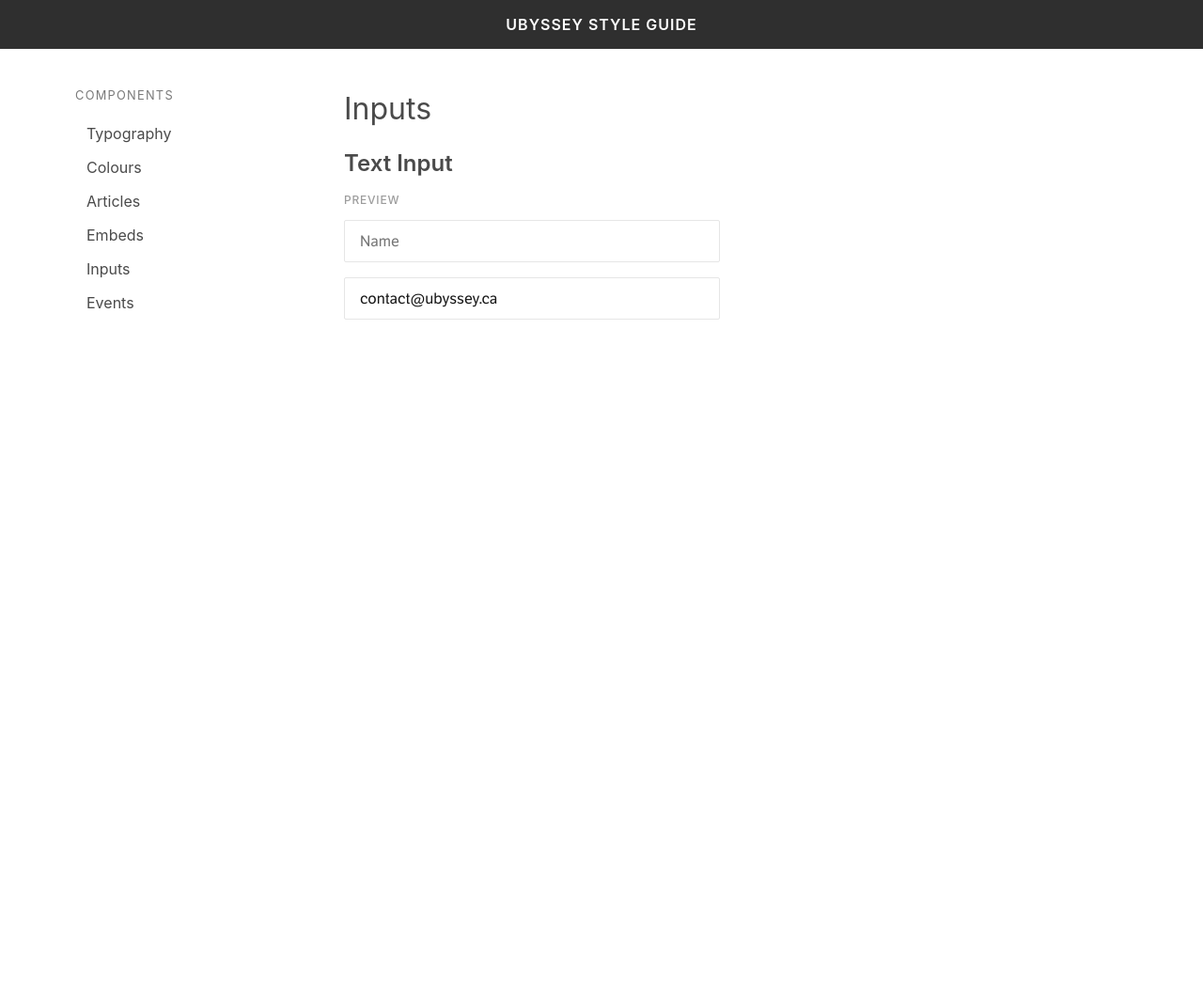
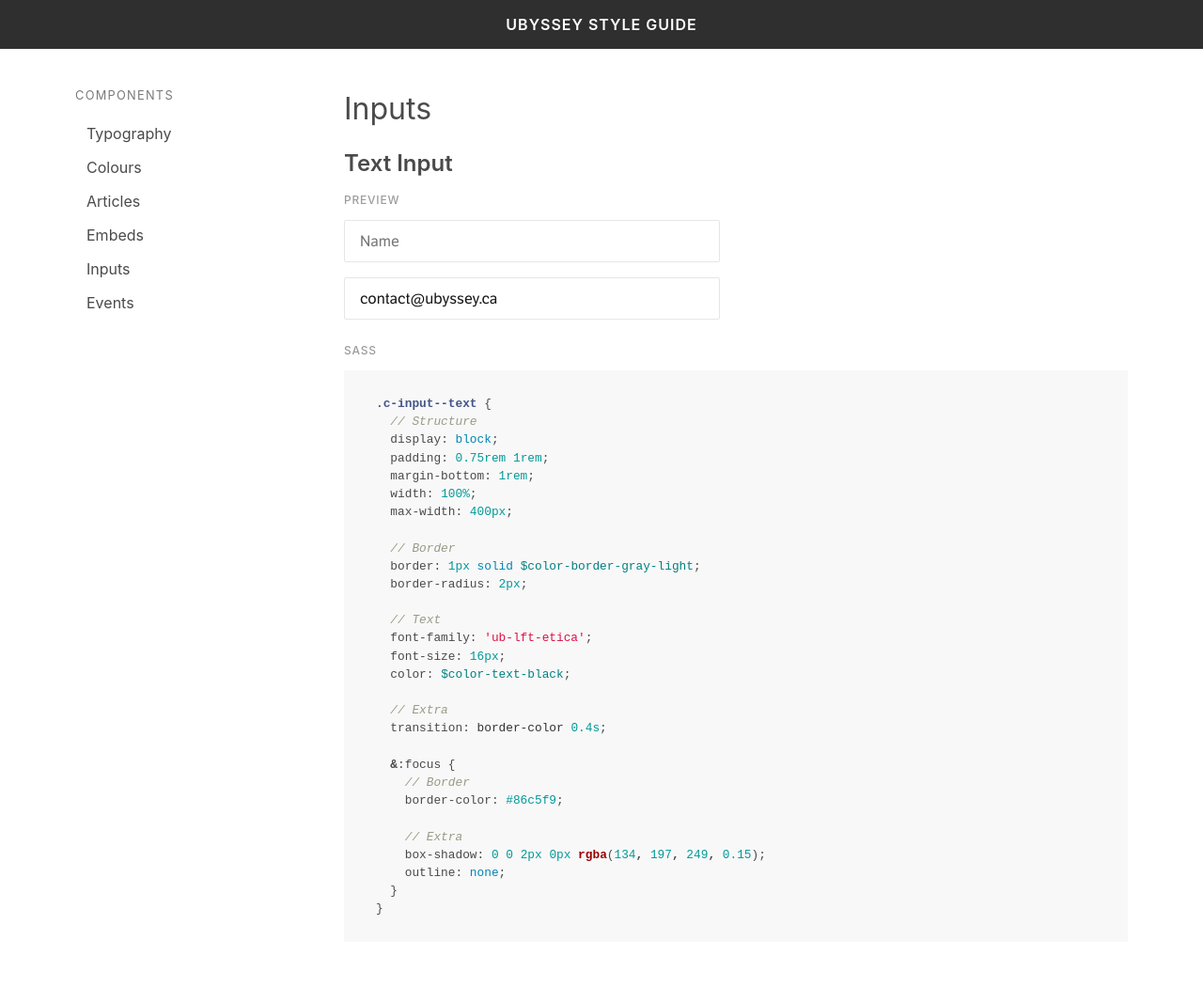
Before and after one commit to ubyssey/styles, a Jekyll site: the page built from inputs.markdown, in a window 1280 px wide. Shown: the whole page at 94% size. Built offline with Jekyll 4.4.1, drawn with Linux system fonts in a browser that asks for light colours; before the commit the page ends 900 px from its top, so only the background shows below that.

Commit message:
Add input sass

````diff
--- a/inputs.markdown
+++ b/inputs.markdown
@@ -14,3 +14,37 @@ layout: default
   <input class="c-input c-input--text" type="text" placeholder="Name" />
   <input class="c-input c-input--text" type="email" placeholder="Email address" value="contact@ubyssey.ca" />
 </div>
+
+### SASS
+
+```scss
+.c-input--text {
+  // Structure
+  display: block;
+  padding: 0.75rem 1rem;
+  margin-bottom: 1rem;
+  width: 100%;
+  max-width: 400px;
+
+  // Border
+  border: 1px solid $color-border-gray-light;
+  border-radius: 2px;
+
+  // Text
+  font-family: 'ub-lft-etica';
+  font-size: 16px;
+  color: $color-text-black;
+
+  // Extra
+  transition: border-color 0.4s;
+
+  &:focus {
+    // Border
+    border-color: #86c5f9;
+
+    // Extra
+    box-shadow: 0 0 2px 0px rgba(134, 197, 249, 0.15);
+    outline: none;
+  }
+}
+```
````
